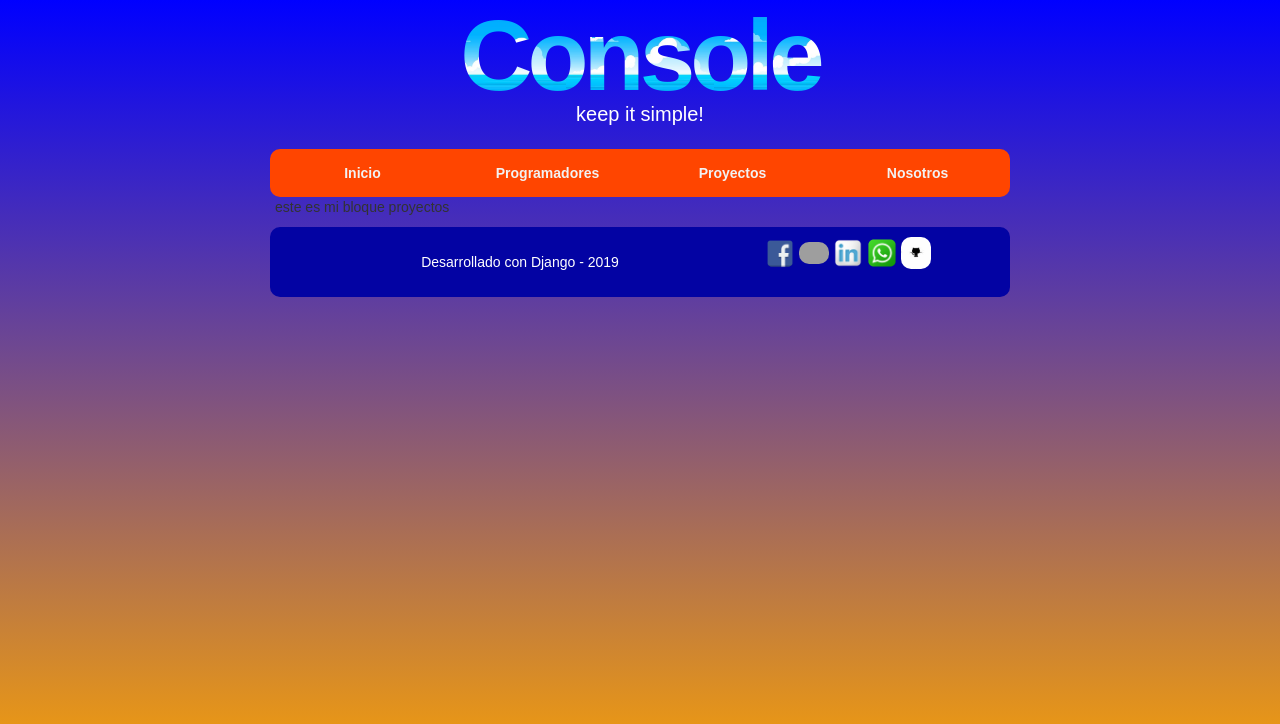
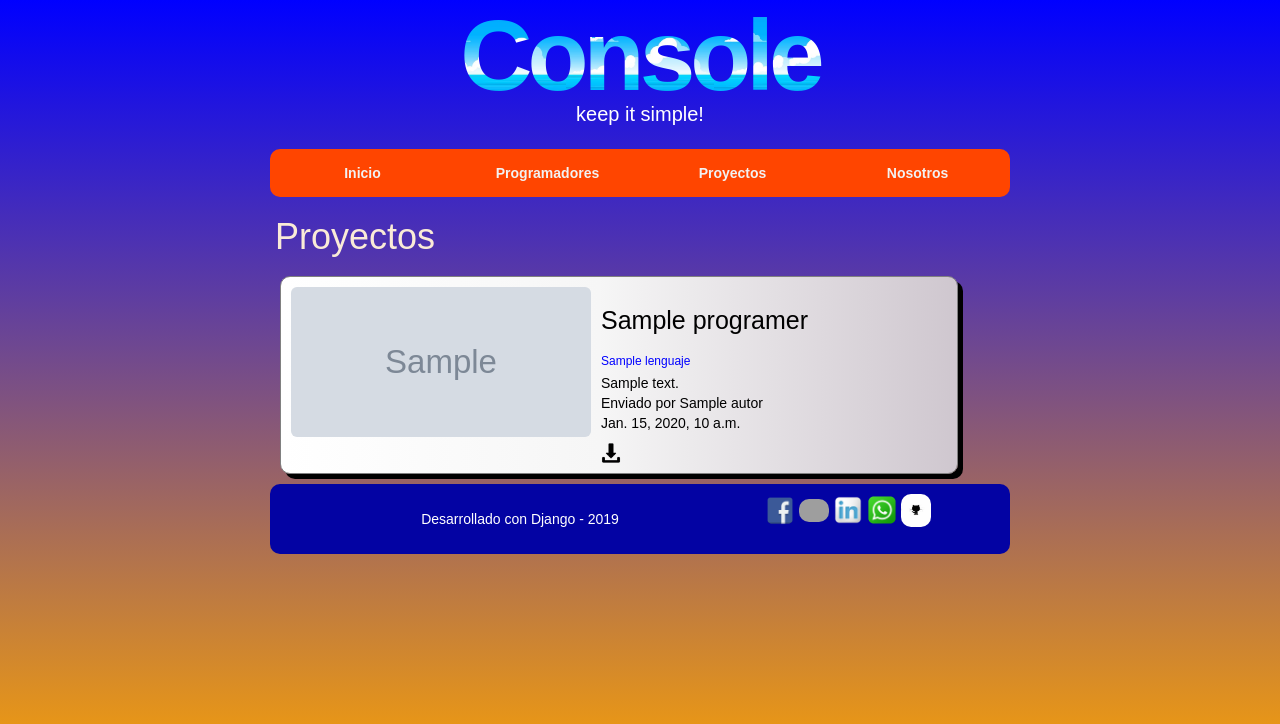
Before and after one commit to Roscow/console_project2, a Django app: template post/templates/post/proyectos.html in a window 1280 px wide. Shown: the top 724 px of the page. Run offline with Django 3.2, Linux system fonts and the light colour scheme; the template is opened without the code that fills it: most values are stand-ins (such as "Sample title", 1, 10 or a date in 2020); grey boxes marked "Sample" are stand-in pictures; some libraries are stand-ins or nearby versions; grey boxes are pictures that could not be loaded.

Commit message:
agregada pagina de proyectos

```diff
--- a/post/templates/post/proyectos.html
+++ b/post/templates/post/proyectos.html
@@ -2,7 +2,29 @@
 {% load staticfiles %}
 
 {% block content %}
+<div class="row">
+    <div class="col-lg-12 col-xs-12">
+        <h1 class="titulo">Proyectos</h1>
+    </div>
 
-    <p>este es mi bloque proyectos </p>
+    {% for proyectos in listado %}
+        <div class="col-lg-11 col-xs-11 card_project">
+            <div class="col-lg-6 col-xs-12 foto_project">
+                <img class="foto_project" src="{{proyectos.foto_consola.url}}" >
+            </div>
+            <div class="col-lg-6 col-xs-12 info_project">
+                 <h2 class="tit_nombre">{{proyectos.titulo}}</h2>
+                 <h3>{{proyectos.lenguaje}}</h3>
+                 {{proyectos.descripcion}}
+                 <br>
+                 <p>Enviado por {{proyectos.autor}} <br> {{proyectos.fecha_creacion}} </p>
+                 <a href="{{proyectos.link_descarga}}" target="_blank"><img class="btn_down" src="{% static 'img/downl.png' %}"> </a>
+
+
+
+            </div>
+        </div>
+    {% endfor  %}
+</div>
 
 {% endblock %}
--- a/static/css/style.css
+++ b/static/css/style.css
@@ -149,3 +149,58 @@ div{
 .tit_nombre{
     font-size: 25px;
 }
+
+
+
+
+/* projects */
+
+.card_project{
+    border: 10px solid white;
+    box-shadow: 5px 5px black;
+    margin: 10px;
+    color: black;
+    border: 1px solid gray;
+    padding : 10px;
+    border-radius: 10px 10px 10px 10px;
+
+
+    background: rgba(255,255,255,1);
+    background: -moz-linear-gradient(left, rgba(255,255,255,1) 0%, rgba(246,246,246,1) 47%, rgba(207,199,207,1) 100%);
+    background: -webkit-gradient(left top, right top, color-stop(0%, rgba(255,255,255,1)), color-stop(47%, rgba(246,246,246,1)), color-stop(100%, rgba(207,199,207,1)));
+    background: -webkit-linear-gradient(left, rgba(255,255,255,1) 0%, rgba(246,246,246,1) 47%, rgba(207,199,207,1) 100%);
+    background: -o-linear-gradient(left, rgba(255,255,255,1) 0%, rgba(246,246,246,1) 47%, rgba(207,199,207,1) 100%);
+    background: -ms-linear-gradient(left, rgba(255,255,255,1) 0%, rgba(246,246,246,1) 47%, rgba(207,199,207,1) 100%);
+    background: linear-gradient(to right, rgba(255,255,255,1) 0%, rgba(246,246,246,1) 47%, rgba(207,199,207,1) 100%);
+    filter: progid:DXImageTransform.Microsoft.gradient( startColorstr='#ffffff', endColorstr='#cfc7cf', GradientType=1 );
+
+}
+
+
+.foto_project{
+    border-radius: 6px 6px 6px 6px;
+    height: 150px;
+    width: 300px;
+}
+
+h3{
+    font-size:12px ;
+    color: blue;
+    margin-bottom: 5px;
+}
+
+h1{
+    margin-bottom: 5px;
+    padding-bottom: 5px;
+}
+
+.btn_down{
+    height: 20px;
+    width: 20px;
+
+}
+
+
+.info_project{
+    margin-left: 10px;
+}
```
Also changed, not shown: post/models.py (+13 -8 lines), static/img/downl.png (added), 1 other file.
